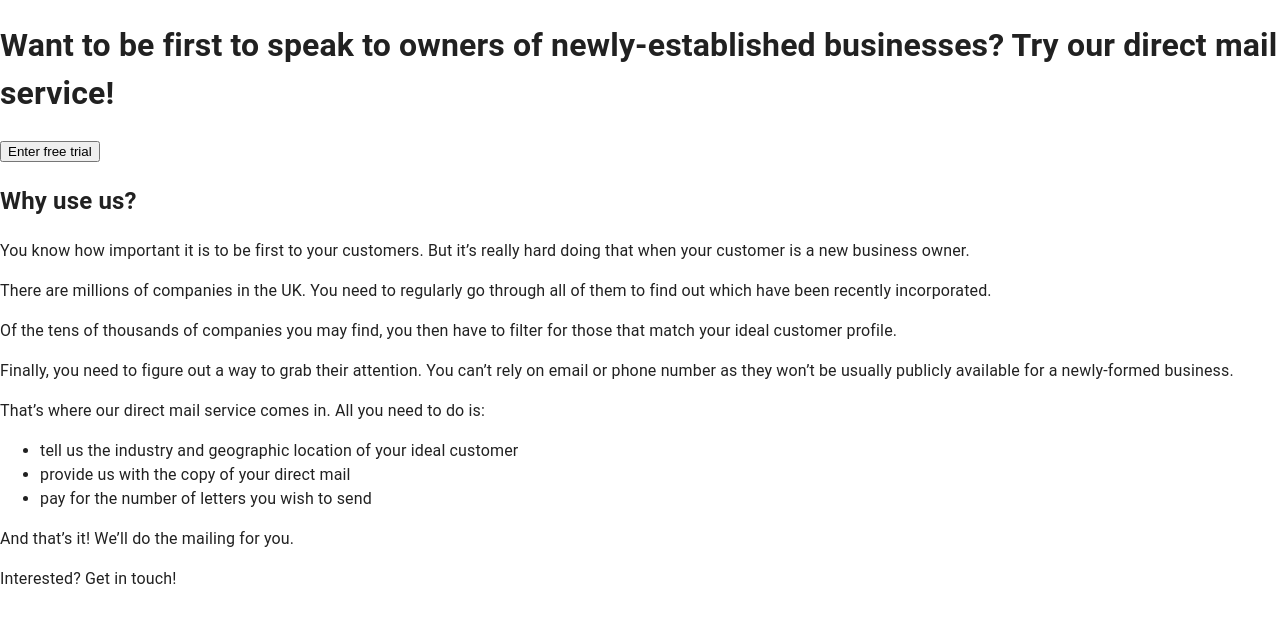
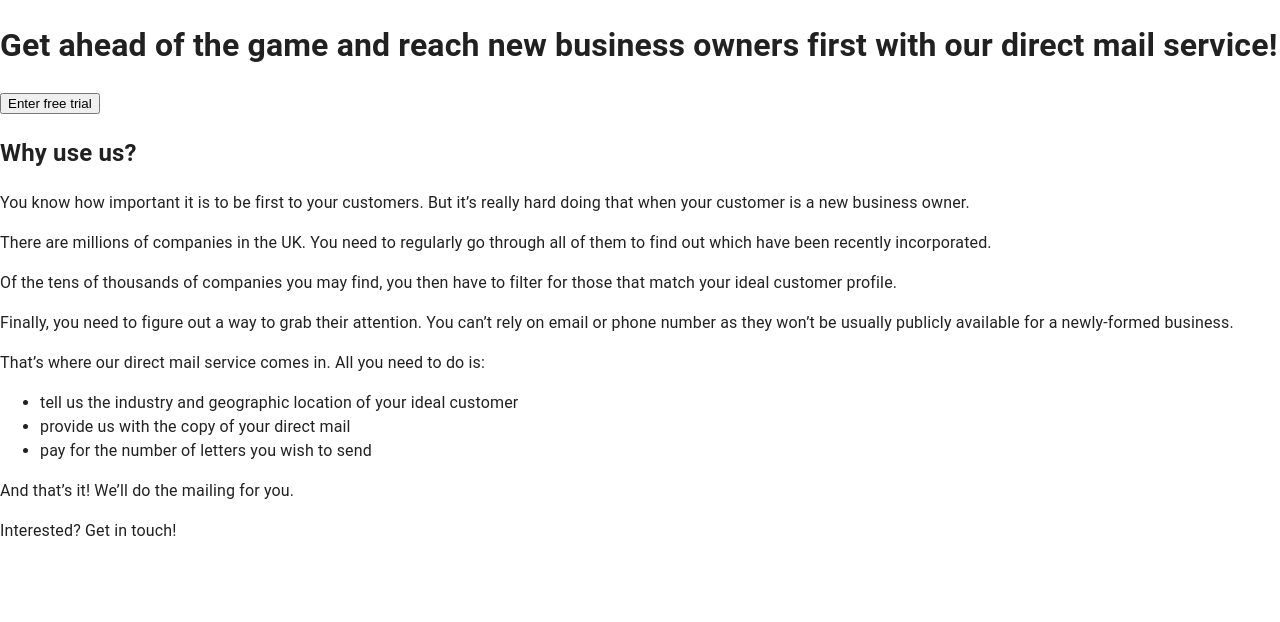
Before and after one commit to mihailthebuilder/new-company-marketing, a Next.js app: page / in a window 1280 px wide. Shown: the top 622 px of the page. Built offline with nearby package versions, Linux system fonts and the light colour scheme.

Commit message:
rephrase text

```diff
--- a/src/pages/index.tsx
+++ b/src/pages/index.tsx
@@ -11,8 +11,8 @@ export default function Home() {
       </Head>
       <main>
         <h1>
-          Want to be first to speak to owners of newly-established businesses?
-          Try our direct mail service!
+          Get ahead of the game and reach new business owners first with our
+          direct mail service!
         </h1>
         <button>Enter free trial</button>
         <h2>Why use us?</h2>
```
